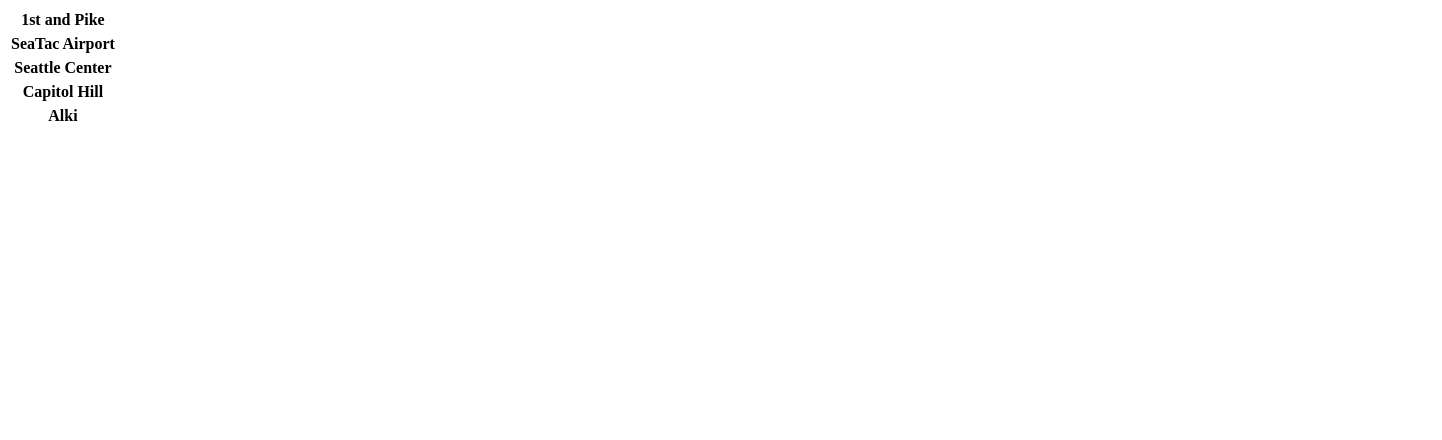
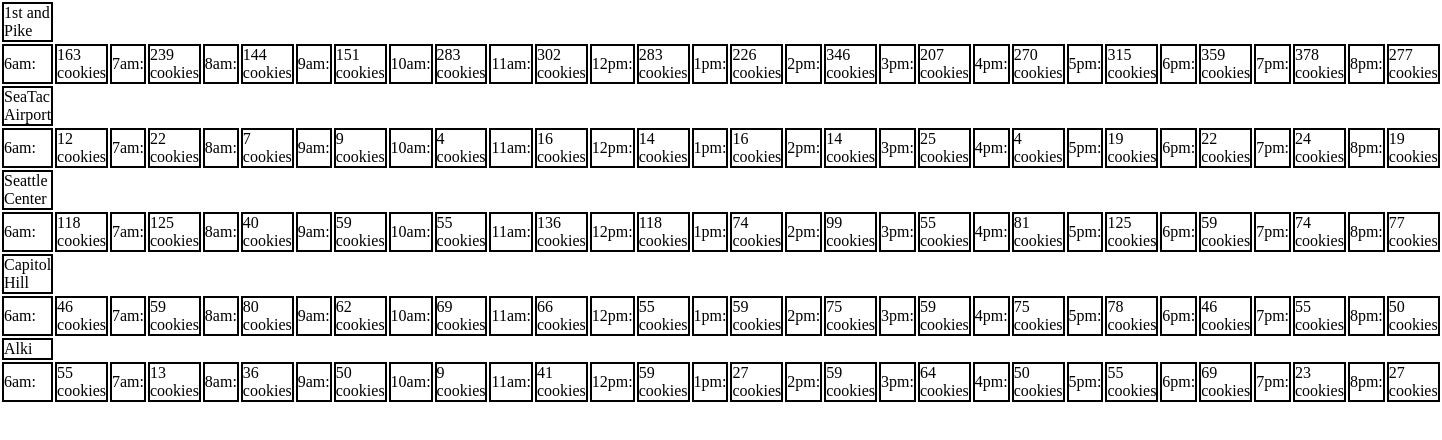
Before and after one commit to Xanture/cookie-stand, a plain HTML site: page sales.html in a window 1280 px wide. Shown: the whole page, 1442 px wide, since content can reach past the window. Drawn offline with Linux system fonts and the light colour scheme.

Commit message:
turnning in

```diff
--- a/app.js
+++ b/app.js
@@ -1,14 +1,6 @@
 'use strict';
 
-// First, create a separate JS object literal (no constructor functions... yet) for each shop location that does the following:
-//
-// Stores the min/max hourly customers, and the average cookies per customer, in object properties
-//
-
-// Uses a method of that object to generate a random number of customers per hour. Objects/Math/random
-//
 var hours = ['6am: ', '7am: ', '8am: ', '9am: ', '10am: ', '11am: ', '12pm: ', '1pm: ', '2pm: ', '3pm: ', '4pm: ', '5pm: ', '6pm: ', '7pm: ', '8pm: '];
-
 
 var locFirstAndPikeTr = document.getElementById('firstandpike');
 var locSeaTacAirportTr = document.getElementById('seatacairport');
@@ -48,10 +40,14 @@ for (var i = 0; i < storeLocations.length; i++) {
 }
 
 var storeLocTr;
+var storeLocTd;
 for (var x = 0; x < storeLocations.length; x++) {
-  for (var y = 0; y < 15; y++)
-  storeLocTr = document.createElement('tr');
-  storeLocTr.textContent = storeLocations[x].simCookies[y];
-  console.log(storesTr[x]);
-  storesTr[x].appendChild(storeLocTr);
+  for (var y = 0; y < 15; y++) {
+    storeLocTr = document.createElement('td');
+    storeLocTd = document.createElement('td');
+    storeLocTd.textContent = hours[y];
+    storeLocTr.textContent = storeLocations[x].simCookies[y];
+    storesTr[x].appendChild(storeLocTd);
+    storesTr[x].appendChild(storeLocTr);
+  }
 }
--- a/sales.html
+++ b/sales.html
@@ -4,17 +4,18 @@
 </head>
 <body>
   <table>
-    <th>1st and Pike</th>
+    <td>1st and Pike</td>
   <tr id="firstandpike"></tr>
-    <th>SeaTac Airport</th>
+    <td>SeaTac Airport</td>
   <tr id="seatacairport"></tr>
-    <th>Seattle Center</th>
+    <td>Seattle Center</td>
   <tr id="seattlecenter"></tr>
-    <th>Capitol Hill</th>
+    <td>Capitol Hill</td>
   <tr id="capitolhill"></tr>
-    <th>Alki</th>
+    <td>Alki</td>
   <tr id="alki"></tr>
 </table>
   <script src="app.js"></script>
+  <link rel="stylesheet" href="style.css" type="text/css">
 </body>
 </html>
--- a/style.css
+++ b/style.css
@@ -42,3 +42,6 @@ html, body {
 #calc {
   font-family: Verdana;
 }
+tr, td, th {
+  border: 2px solid black;
+}
```
